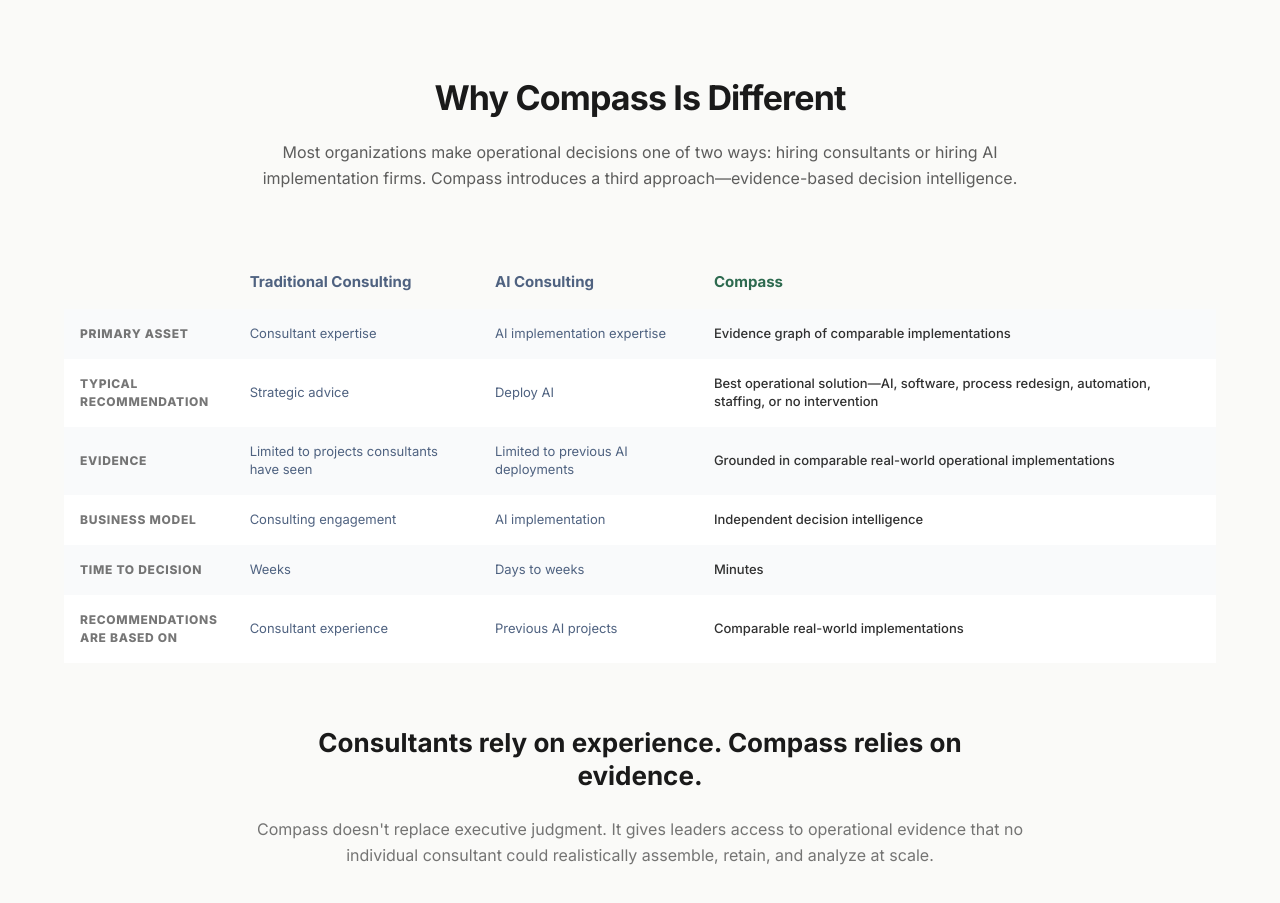
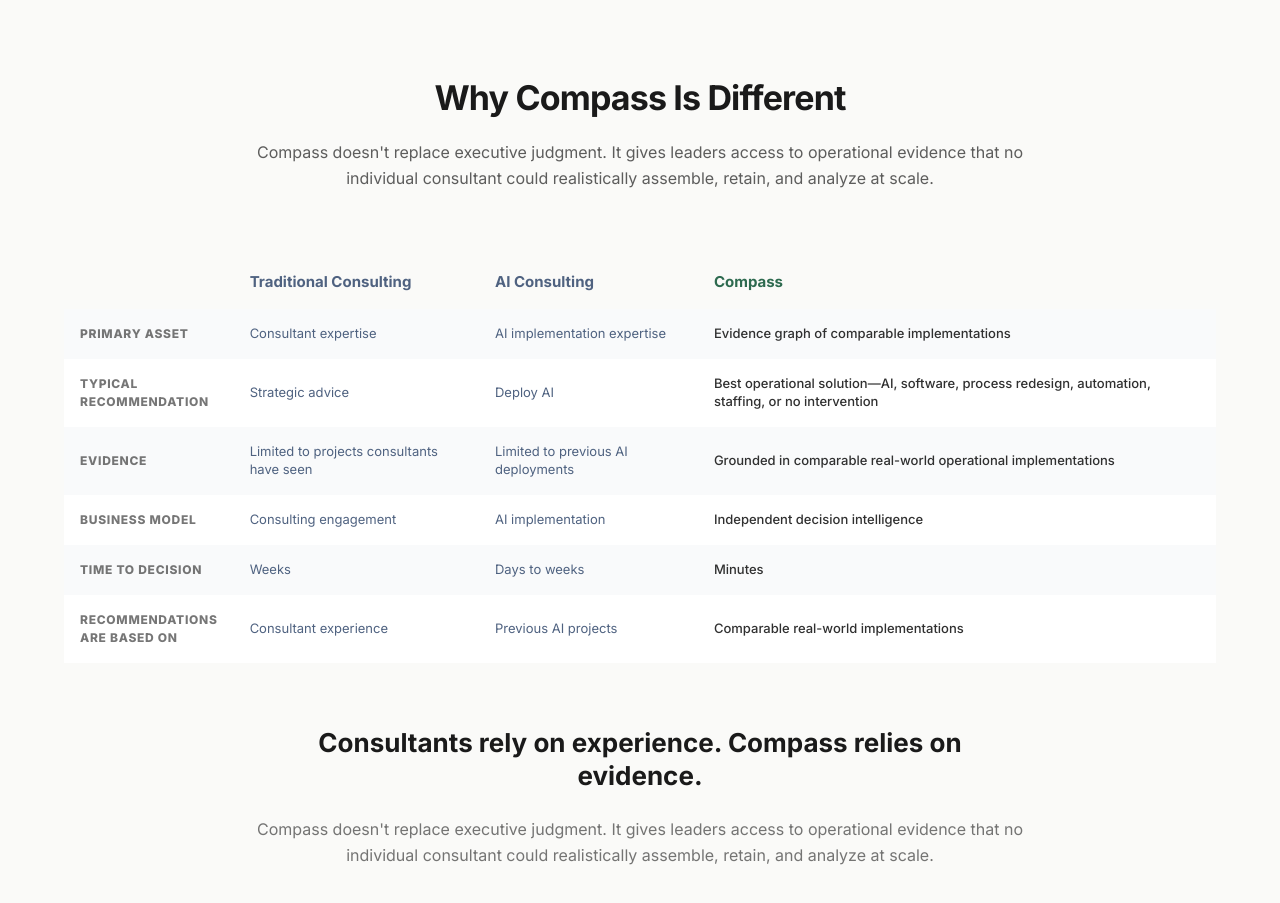
Before and after one commit to smithar106/Compass-Web, a Next.js app: page / in a window 1280 px wide. Shown: the part 1100-2003 px from the top of the page. Built offline with nearby package versions, Linux system fonts and the light colour scheme.

Commit message:
update Why Compass Is Different subheader

```diff
--- a/src/app/page.tsx
+++ b/src/app/page.tsx
@@ -199,8 +199,7 @@ export default function HomePage() {
           <div className="text-center mb-16">
             <h2 className="text-[28px] md:text-[34px] font-bold text-ink tracking-tight">Why Compass Is Different</h2>
             <p className="mt-4 text-base text-ink/70 max-w-3xl mx-auto leading-relaxed">
-              Most organizations make operational decisions one of two ways: hiring consultants or hiring AI implementation firms.
-              Compass introduces a third approach—evidence-based decision intelligence.
+              Compass doesn&apos;t replace executive judgment. It gives leaders access to operational evidence that no individual consultant could realistically assemble, retain, and analyze at scale.
             </p>
           </div>
 
```
